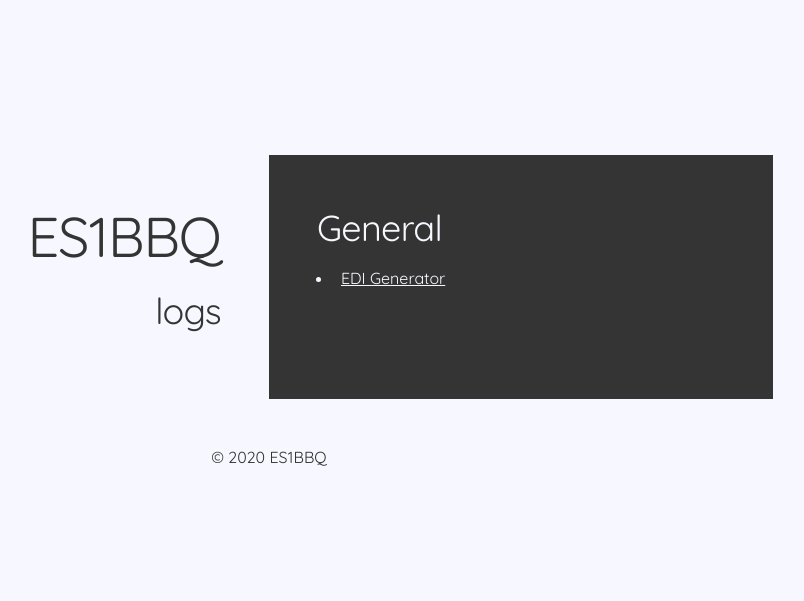
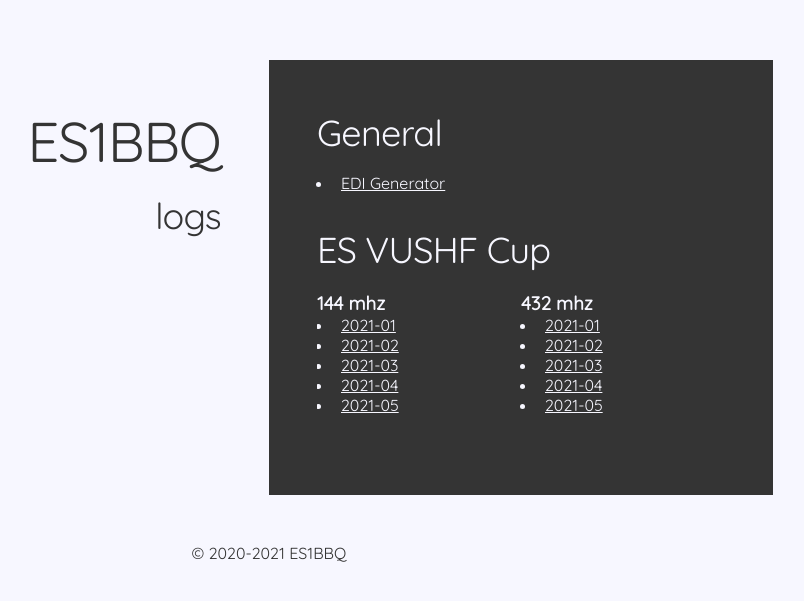
Before and after one commit to ES1BBQ/website-logs, a plain HTML site: page public/index.html in a window 1280 px wide. Shown: the part 121-722 px from the top of the page, without its empty margins (371-1175 px from the left). Drawn offline with Linux system fonts and the light colour scheme.

Commit message:
Add es-vushf logs for backup

```diff
--- a/public/assets/css/main.css
+++ b/public/assets/css/main.css
@@ -65,6 +65,10 @@ a:hover {
 .dark {
     color: var(--main-colorschema-bg);
     background-color: var(--main-colorschema-fg);
+}
+
+.nopadding {
+    padding: 0;
 }
 
 /* Content */
--- a/public/index.html
+++ b/public/index.html
@@ -9,7 +9,7 @@
     <meta content="ES1BBQ Log Applications" name="description">
     <meta content="es1bbq,erau,ham,radio,amateur,callsign,qrz,qth,qsl,cq,qrzcq,logbook,antenna,logs,cq log,cq logs,cq contest" name="keywords">
 
-    <link href="/assets/css/main.css" rel="stylesheet">
+    <link href="assets/css/main.css" rel="stylesheet">
 </head>
 <body>
     <div class="wrapper">
@@ -21,14 +21,37 @@
             <div class="dark">
                 <h2>General</h2>
                 <ul>
-                    <!-- <li><a href="/apps/qth">Mobile QTH</a></li> -->
-                    <!-- <li><a href="/apps/edi">EDI Generator</a></li> -->
-                    <li><a href="https://es1bbq.github.io/EDI/">EDI Generator</a></li>
+                  <!-- <li><a href="/apps/qth">Mobile QTH</a></li> -->
+                  <!-- <li><a href="/apps/edi">EDI Generator</a></li> -->
+                  <li><a href="https://es1bbq.github.io/EDI/">EDI Generator</a></li>
                 </ul>
+                <h2>ES VUSHF Cup</h2>
+                <section class="nopadding">
+                  <div class="nopadding">
+                    <h3>144 mhz</h3>
+                    <ul>
+                      <li><a href="/logs/es-vushf/2021/es1bbq_20210105.edi">2021-01</a></li>
+                      <li><a href="/logs/es-vushf/2021/es1bbq_20210202.edi">2021-02</a></li>
+                      <li><a href="/logs/es-vushf/2021/es1bbq_20210302.edi">2021-03</a></li>
+                      <li><a href="/logs/es-vushf/2021/es1bbq_20210406.edi">2021-04</a></li>
+                      <li><a href="/logs/es-vushf/2021/es1bbq_20210504.edi">2021-05</a></li>
+                    </ul>
+                  </div>
+                  <div class="nopadding">
+                    <h3>432 mhz</h3>
+                    <ul>
+                      <li><a href="/logs/es-vushf/2021/es1bbq_20210112.edi">2021-01</a></li>
+                      <li><a href="/logs/es-vushf/2021/es1bbq_20210209.edi">2021-02</a></li>
+                      <li><a href="/logs/es-vushf/2021/es1bbq_20210309.edi">2021-03</a></li>
+                      <li><a href="/logs/es-vushf/2021/es1bbq_20210413.edi">2021-04</a></li>
+                      <li><a href="/logs/es-vushf/2021/es1bbq_20210511.edi">2021-05</a></li>
+                    </ul>
+                  </div>
+                </section>
             </div>
         </section>
         <footer>
-            &copy; 2020 ES1BBQ
+            &copy; 2020-2021 ES1BBQ
         </footer>
     </div>
     <script async src="https://www.googletagmanager.com/gtag/js?id=G-KQRD9B6RD8"></script>
```
Also changed, not shown: 11 other files.
